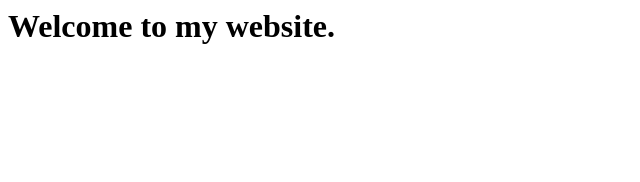
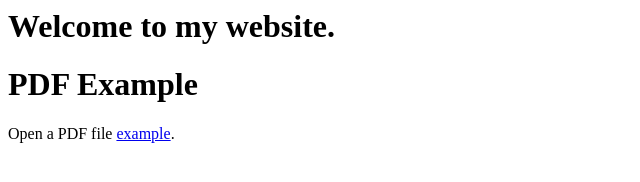
Before and after one commit to stefan-s-e/stefan-s-e.github.io, a plain HTML site: page index.html in a window 1280 px wide. Shown: the whole page, without its empty margins (0-640 px from the left). Drawn offline with Linux system fonts and the light colour scheme.

Commit message:
Update index.html

```diff
--- a/index.html
+++ b/index.html
@@ -4,4 +4,9 @@
   <h1>Welcome to my website.</h1>
 </body>
 
+  <body>
+    <h1>PDF Example</h1>
+    <p>Open a PDF file <a href="/a.pdf">example</a>.</p>
+  </body>
+
 </html>
```
